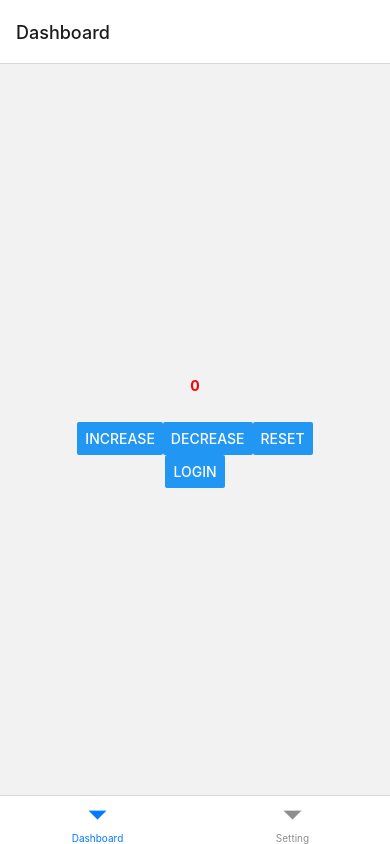
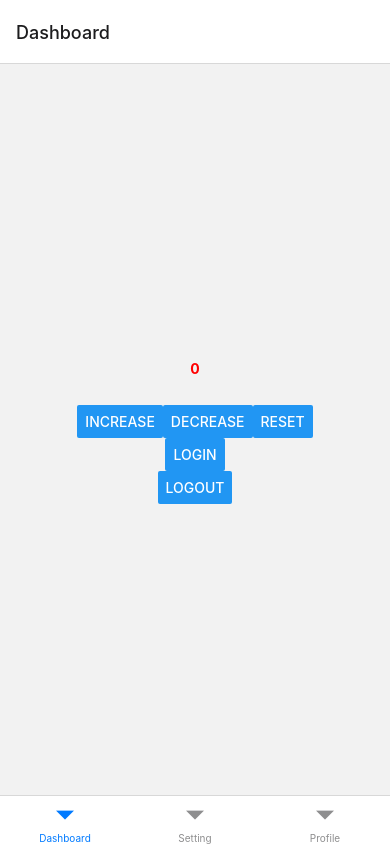
Before and after one commit to SiamSarker/AppDev_FrontEnd, a React Native app: screen /Counter in a window 390 px wide. Built offline with nearby package versions, Linux system fonts and the light colour scheme.

Commit message:
new design

```diff
--- a/App.tsx
+++ b/App.tsx
@@ -26,6 +26,7 @@ return(
     <bottom_tab.Navigator>
       <bottom_tab.Screen name="Dashboard" component={BasicDashboardScreen}></bottom_tab.Screen>
       <bottom_tab.Screen name="Setting" component={SettingsPage}></bottom_tab.Screen>
+      <bottom_tab.Screen name="Profile" component={SettingsPage}></bottom_tab.Screen>
     </bottom_tab.Navigator>
   </NavigationContainer>
 
--- a/src/pages/CounterPage.tsx
+++ b/src/pages/CounterPage.tsx
@@ -35,6 +35,9 @@ const CounterPage = (props: any) => {
             <View>
                 <Button title='LOGIN' onPress={navHandler}></Button>
             </View>
+            <View>
+                <Button title='LOGOUT' onPress={navHandler}></Button>
+            </View>
         </View>
     )
 }
```
